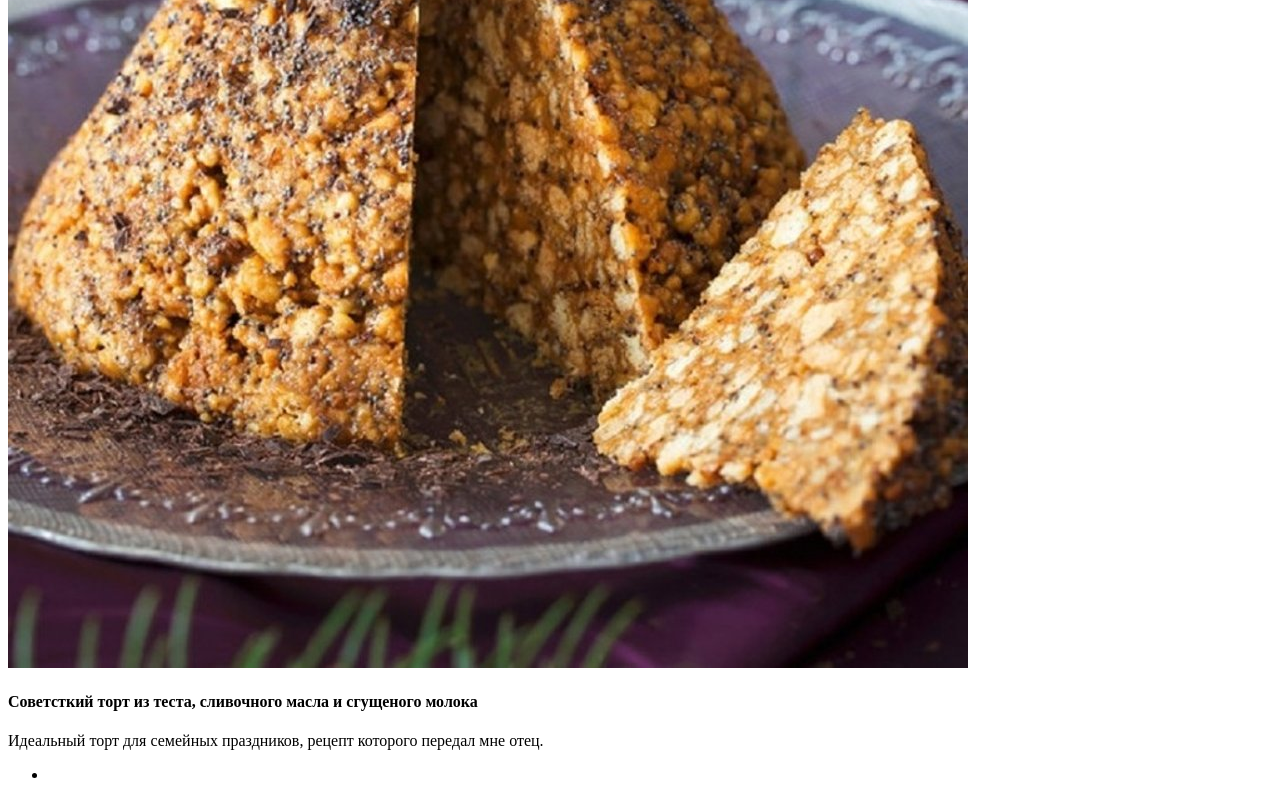
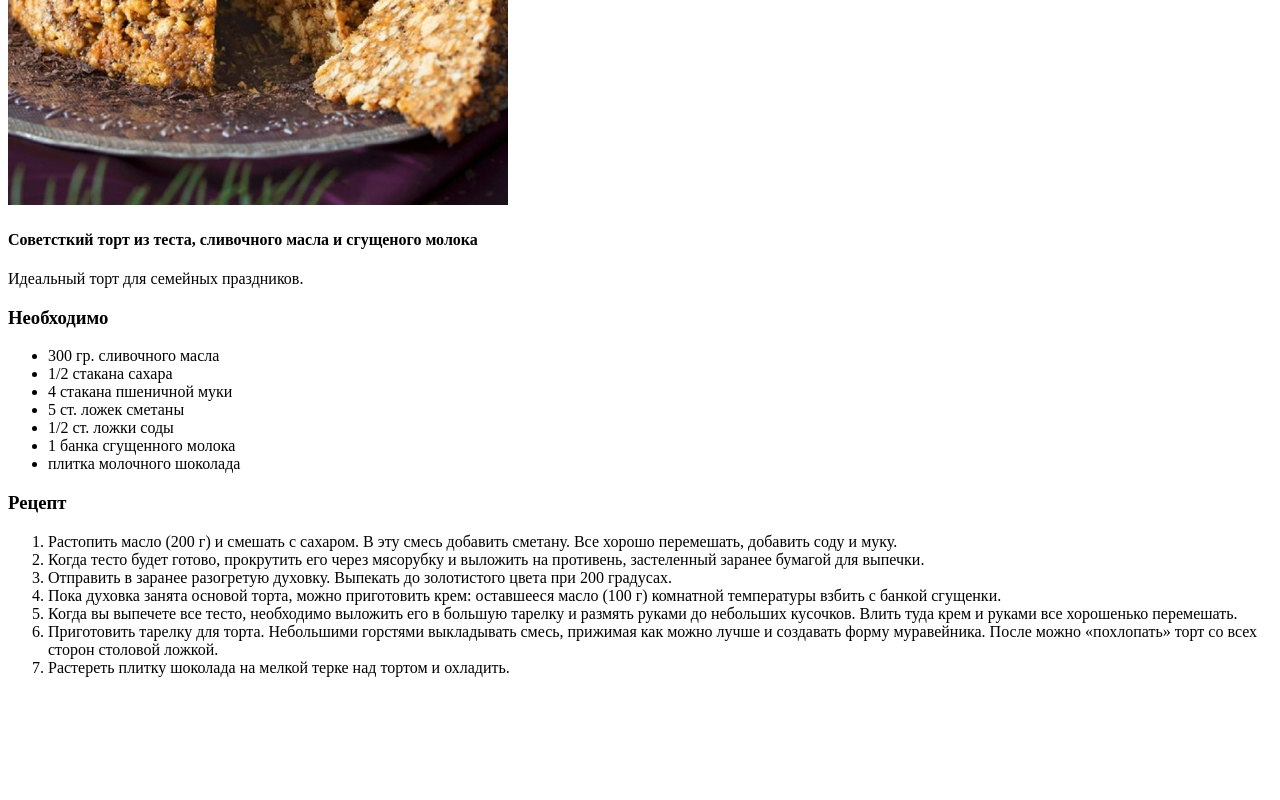
Before and after one commit to AJaggens/odin-recipes, a plain HTML site: page recipes/muraveynik.html in a window 1280 px wide. Shown: the part 377-1177 px from the top of the page. After the commit the page ends 1070 px from the top, so only its background shows below. Drawn offline with Linux system fonts and the light colour scheme.

Commit message:
recipe/muraveynik final

```diff
--- a/recipes/muraveynik.html
+++ b/recipes/muraveynik.html
@@ -7,12 +7,30 @@
 
     <body>
         <h1>Торт Муравейник</h1>
-        <img src="./img/muraveynik.jpg" alt="торт муравейник">
+        <img src="./img/muraveynik.jpg" alt="торт муравейник" width="500">
         <h4>Советсткий торт из теста, сливочного масла и сгущеного молока</h4>
-        <p>Идеальный торт для семейных праздников, рецепт которого передал мне отец.</p>
+        <p>Идеальный торт для семейных праздников.</p>
 
+        <h3>Необходимо</h3>
         <ul>
-            <li></li>
+            <li>300 гр. сливочного масла</li>
+            <li>1/2 стакана сахара</li>
+            <li>4 стакана пшеничной муки</li>
+            <li>5 ст. ложек сметаны</li>
+            <li>1/2 ст. ложки соды</li>
+            <li>1 банка сгущенного молока</li>
+            <li>плитка молочного шоколада</li>
         </ul>
+
+        <h3>Рецепт</h3>
+        <ol>
+            <li>Растопить масло (200 г) и смешать с сахаром. В эту смесь добавить сметану. Все хорошо перемешать, добавить соду и муку.</li>
+            <li>Когда тесто будет готово, прокрутить его через мясорубку и выложить на противень, застеленный заранее бумагой для выпечки.</li>
+            <li>Отправить в заранее разогретую духовку. Выпекать до золотистого цвета при 200 градусах.</li>
+            <li>Пока духовка занята основой торта, можно приготовить крем: оставшееся масло (100 г) комнатной температуры взбить с банкой сгущенки.</li>
+            <li>Когда вы выпечете все тесто, необходимо выложить его в большую тарелку и размять руками до небольших кусочков. Влить туда крем и руками все хорошенько перемешать.</li>
+            <li>Приготовить тарелку для торта. Небольшими горстями выкладывать смесь, прижимая как можно лучше и создавать форму муравейника. После можно «похлопать» торт со всех сторон столовой ложкой.</li>
+            <li>Растереть плитку шоколада на мелкой терке над тортом и охладить.</li>
+        </ol>
     </body>
 </html>
```
